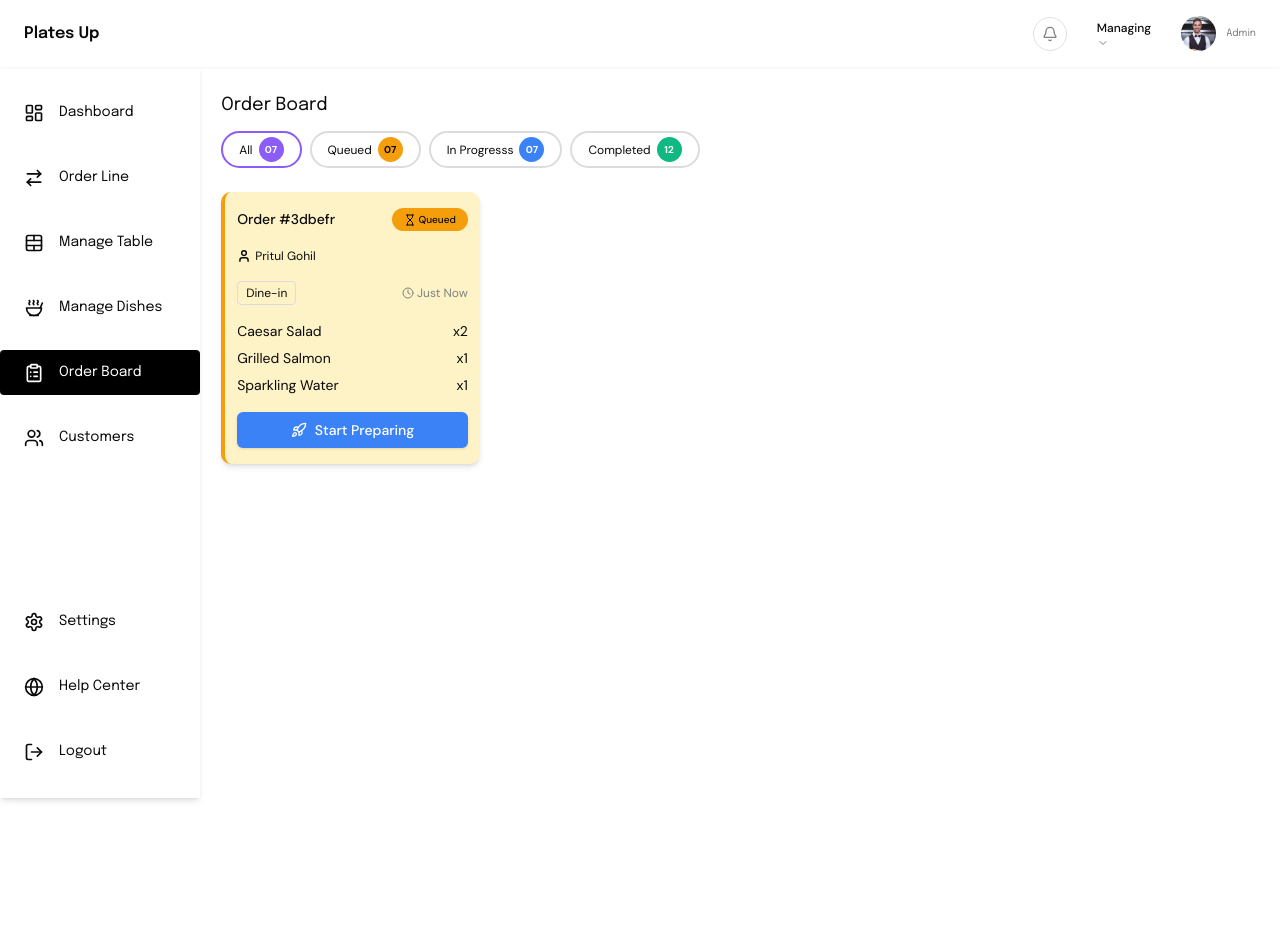
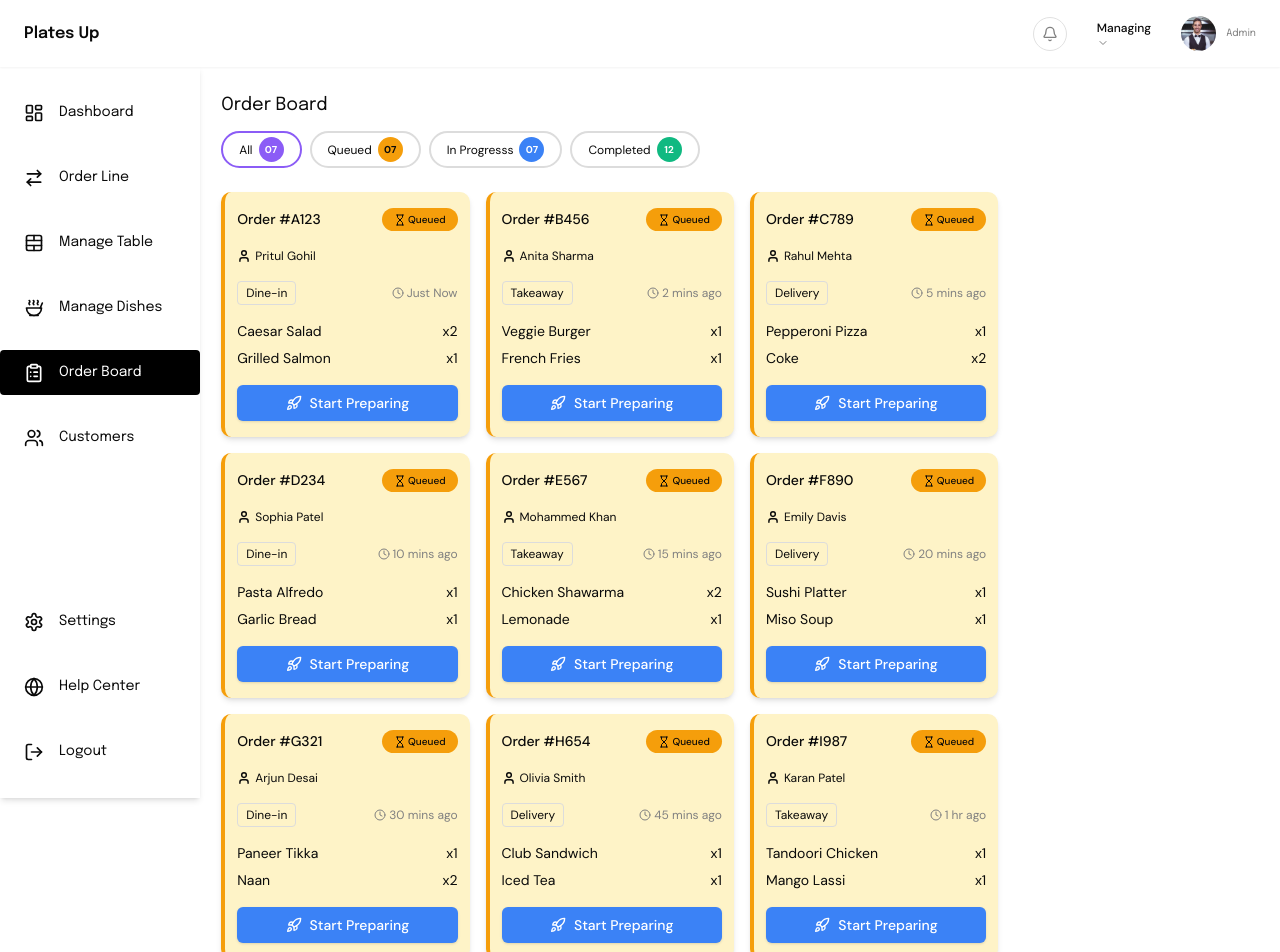
Before and after one commit to pritulgohil/restaurant-pos, a Next.js app: page /pos/order-board in a window 1280 px wide. Shown: the top 952 px of the page. Before the commit the page ends 800 px from the top, so only its background shows below. Built offline with nearby package versions, Linux system fonts and the light colour scheme; no server answers; sample sign-in values are in the browser's storage.

Commit message:
added temp dummy data for order board cards

```diff
--- a/src/app/components/Pos/OrderBoard/OrderBoard.jsx
+++ b/src/app/components/Pos/OrderBoard/OrderBoard.jsx
@@ -2,6 +2,109 @@ import React from "react";
 import styles from "./OrderBoard.module.css";
 import { Hourglass, User, Clock, Rocket } from "lucide-react";
 import { Button } from "@/components/ui/button";
+
+const orders = [
+  {
+    id: "#A123",
+    customer: "Pritul Gohil",
+    type: "Dine-in",
+    time: "Just Now",
+    items: [
+      { name: "Caesar Salad", count: 2 },
+      { name: "Grilled Salmon", count: 1 },
+    ],
+  },
+  {
+    id: "#B456",
+    customer: "Anita Sharma",
+    type: "Takeaway",
+    time: "2 mins ago",
+    items: [
+      { name: "Veggie Burger", count: 1 },
+      { name: "French Fries", count: 1 },
+    ],
+  },
+  {
+    id: "#C789",
+    customer: "Rahul Mehta",
+    type: "Delivery",
+    time: "5 mins ago",
+    items: [
+      { name: "Pepperoni Pizza", count: 1 },
+      { name: "Coke", count: 2 },
+    ],
+  },
+  {
+    id: "#D234",
+    customer: "Sophia Patel",
+    type: "Dine-in",
+    time: "10 mins ago",
+    items: [
+      { name: "Pasta Alfredo", count: 1 },
+      { name: "Garlic Bread", count: 1 },
+    ],
+  },
+  {
+    id: "#E567",
+    customer: "Mohammed Khan",
+    type: "Takeaway",
+    time: "15 mins ago",
+    items: [
+      { name: "Chicken Shawarma", count: 2 },
+      { name: "Lemonade", count: 1 },
+    ],
+  },
+  {
+    id: "#F890",
+    customer: "Emily Davis",
+    type: "Delivery",
+    time: "20 mins ago",
+    items: [
+      { name: "Sushi Platter", count: 1 },
+      { name: "Miso Soup", count: 1 },
+    ],
+  },
+  {
+    id: "#G321",
+    customer: "Arjun Desai",
+    type: "Dine-in",
+    time: "30 mins ago",
+    items: [
+      { name: "Paneer Tikka", count: 1 },
+      { name: "Naan", count: 2 },
+    ],
+  },
+  {
+    id: "#H654",
+    customer: "Olivia Smith",
+    type: "Delivery",
+    time: "45 mins ago",
+    items: [
+      { name: "Club Sandwich", count: 1 },
+      { name: "Iced Tea", count: 1 },
+    ],
+  },
+  {
+    id: "#I987",
+    customer: "Karan Patel",
+    type: "Takeaway",
+    time: "1 hr ago",
+    items: [
+      { name: "Tandoori Chicken", count: 1 },
+      { name: "Mango Lassi", count: 1 },
+    ],
+  },
+  {
+    id: "#J543",
+    customer: "Sarah Johnson",
+    type: "Dine-in",
+    time: "2 hrs ago",
+    items: [
+      { name: "Chocolate Cake", count: 1 },
+      { name: "Cappuccino", count: 1 },
+    ],
+  },
+];
 
 export const OrderBoard = () => {
   return (
@@ -41,39 +144,38 @@ export const OrderBoard = () => {
         </div>
       </div>
       <div className={styles.orderCardContainer}>
-        <div className={`${styles.orderCard} shadow-md`}>
+        {orders.map((order) => (
+          <div key={order.id} className={`${styles.orderCard} shadow-md`}>
             <div className={styles.firstContainer}>
-            <div className={styles.orderId}>Order #3dbefr</div>
+              <div className={styles.orderId}>Order {order.id}</div>
               <div className={styles.orderStatus}>
                 <Hourglass size={12} strokeWidth={2} />
                 Queued
               </div>
             </div>
+
             <div className={styles.userContainer}>
               <User size={14} strokeWidth={2.5} />
-            Pritul Gohil
+              {order.customer}
             </div>
+
             <div className={styles.secondContainer}>
-            <div className={styles.orderType}>Dine-in</div>
+              <div className={styles.orderType}>{order.type}</div>
               <div className={styles.orderTime}>
                 <Clock size={12} />
-              Just Now
+                {order.time}
               </div>
             </div>
+
             <div className={styles.thirdContainer}>
-            <div className={styles.orderItemContainer}>
-              <div className={styles.itemName}>Caesar Salad</div>
-              <div className={styles.itemCount}>x2</div>
+              {order.items.map((item, idx) => (
+                <div key={idx} className={styles.orderItemContainer}>
+                  <div className={styles.itemName}>{item.name}</div>
+                  <div className={styles.itemCount}>x{item.count}</div>
                 </div>
-            <div className={styles.orderItemContainer}>
-              <div className={styles.itemName}>Grilled Salmon</div>
-              <div className={styles.itemCount}>x1</div>
+              ))}
             </div>
-            <div className={styles.orderItemContainer}>
-              <div className={styles.itemName}>Sparkling Water</div>
-              <div className={styles.itemCount}>x1</div>
-            </div>
-          </div>
+
             <div className={styles.buttonContainer}>
               <Button className={styles.startPrepButton}>
                 <Rocket />
@@ -81,6 +183,7 @@ export const OrderBoard = () => {
               </Button>
             </div>
           </div>
+        ))}
       </div>
     </div>
   );
--- a/src/app/components/Pos/OrderBoard/OrderBoard.module.css
+++ b/src/app/components/Pos/OrderBoard/OrderBoard.module.css
@@ -76,13 +76,15 @@
 
 .orderCardContainer {
   display: inline-flex;
+  flex-wrap: wrap;
   margin-top: 24px;
   width: 100%;
+  gap: 16px;
 }
 
 .orderCard {
   background-color: #fef3c7;
-  width: 25%;
+  width: 24%;
   padding: 16px 12px;
   border-radius: 10px;
   border-left: 4px solid #f59e0b;
```
Lines whose indentation alone changed are shown as unchanged.
